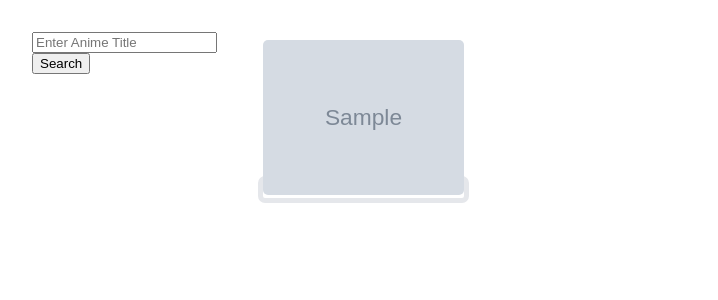
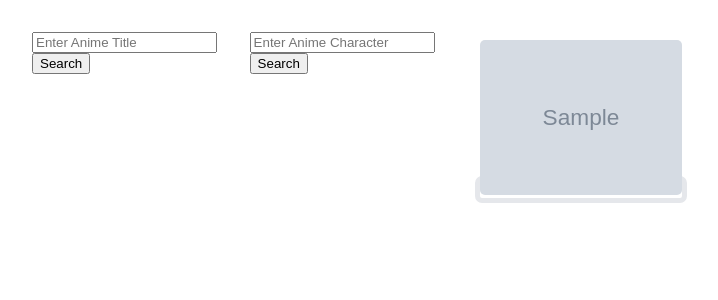
Before and after one commit to rigave/Anime-App-Python, a Flask app: page / in a window 1280 px wide. Shown: the top 300 px of the page, without its empty margins (128-846 px from the left). Run offline with Flask 3, Linux system fonts and the light colour scheme; grey boxes marked "Sample" are stand-in pictures; a database or web service that is not in the repository returns one stand-in record (values such as "Sample title"); data that the repository does not hold is empty.

Commit message:
add more fuctionality

```diff
--- a/main.py
+++ b/main.py
@@ -52,11 +52,30 @@ def favorite():
     favorite_anime = fetch_data("top/anime?filter=favorite")
     return render_template ('index.html', animes=favorite_anime)
 
-@app.route('/anime/<int:id>', methods=["GET", "POST"])
+
+@app.route('/anime/<int:id>')
 def show_anime(id):
     show_anime = fetch_data(f"anime/{id}/full")
-    return render_template("show.html", anime=show_anime)
+    anime_characters = fetch_data(f"anime/{id}/characters")
+    return render_template("show.html", anime=show_anime, anime_characters=anime_characters)
 
+@app.route('/characters', methods=["GET", "POST"])
+def characters():
+    search_character = request.form['character_name']
+    if request.method == "POST":
+        characters = fetch_data(f"characters?q={search_character}")
+        return render_template('characters.html', characters=characters)
+
+@app.route('/character/<int:id>')
+def show_character(id):
+    character = fetch_data(f"characters/{id}/full")
+    character_pic = fetch_data(f"characters/{id}/pictures")
+    return render_template('characterShow.html', character=character, character_pic=character_pic)
+
+@app.route('/characters/top')
+def top_characters():
+    top_characters = fetch_data("top/characters")
+    return render_template('characters.html', characters=top_characters)
 
 if __name__ == '__main__':
     app.run(debug=True)
--- a/templates/index.html
+++ b/templates/index.html
@@ -10,6 +10,10 @@
     <input type="text" name="title" id="title" placeholder="Enter Anime Title">
     <button>Search</button>
 </form>
+<form action="/characters" method="post">
+    <input type="text" name="character_name" id="character" placeholder="Enter Anime Character">
+    <button>Search</button>
+</form>
     {% for anime in animes %}
     <div class="wrapper">
         <a href="/anime/{{ anime.mal_id }}">
--- a/templates/show.html
+++ b/templates/show.html
@@ -7,5 +7,11 @@
 <body>
     <h1>{{ anime.title }}</h1>
     <img src="{{ anime.images.jpg.image_url}}" alt="">
+    <p>{{ anime.synopsis }}</p>
+    {% for character in anime_characters %}}
+        <a href="/character/{{ character.character.mal_id}}">
+            <img src="{{ character.character.images.jpg.image_url }}" alt="">
+        </a>
+    {% endfor %}}
 </body>
 </html>
```
Also changed, not shown: templates/characterShow.html (added, +14 -0 lines), templates/characters.html (added, +14 -0 lines).
